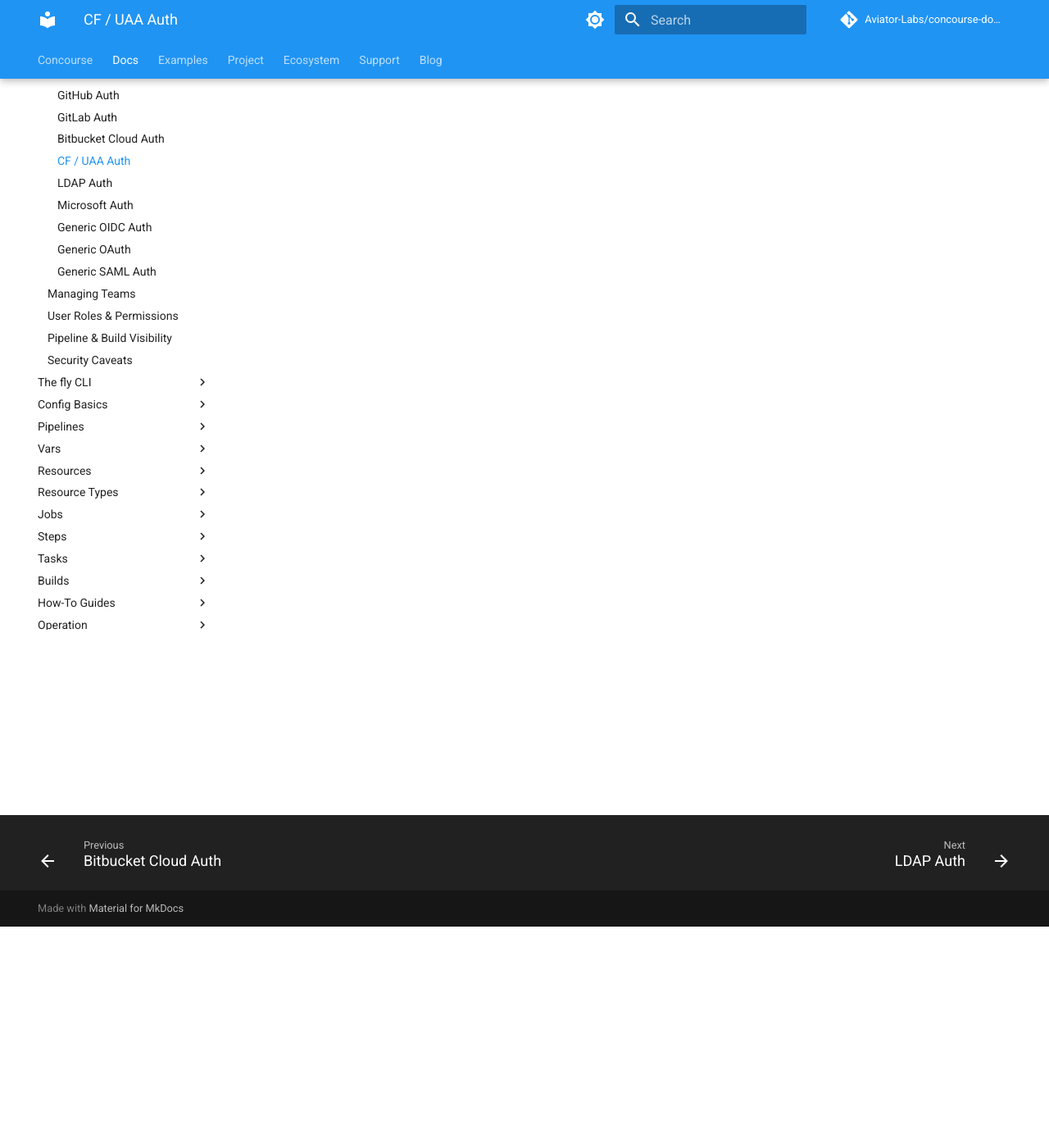
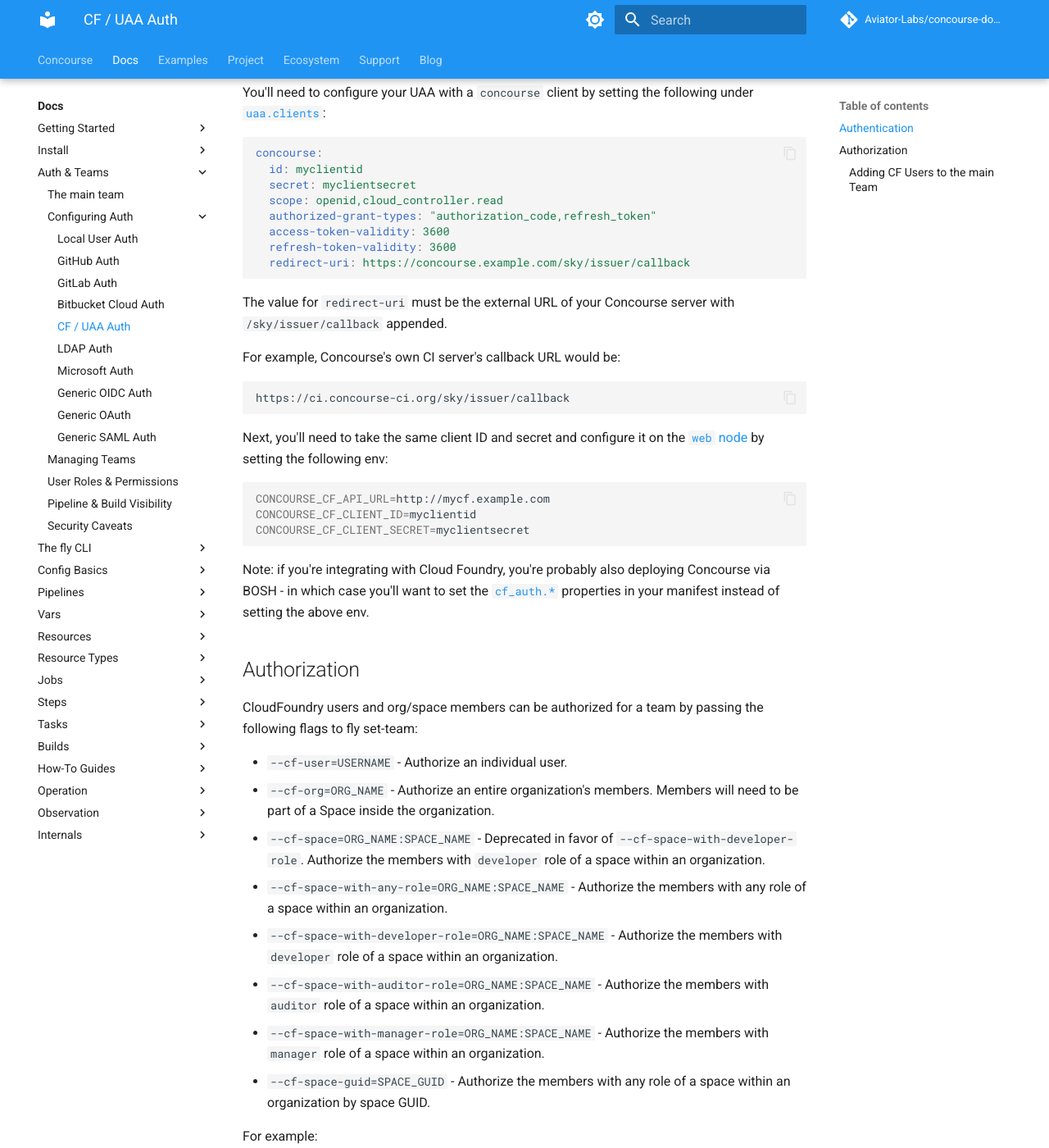
Before and after one commit to Aviator-Labs/concourse-docs, an MkDocs documentation site: the page built from docs/docs/auth-and-teams/configuring/cf-uaa.md, in a window 1280 px wide and 1400 px high, scrolled down 270 px. Shown: the whole window at 82% size. Built offline with MkDocs 1.6.1 and Material for MkDocs 9.7.7, drawn with Linux system fonts in a browser that asks for light colours; comment, search, counter and statistics services are not loaded; some of the changed text lies outside the part shown.

Commit message:
docx: cf-uaa.md auth configuration
Signed-off-by: Kevin Bimonte <kbimonte@gmail.com>

````diff
--- a/docs/docs/auth-and-teams/configuring/cf-uaa.md
+++ b/docs/docs/auth-and-teams/configuring/cf-uaa.md
@@ -1,3 +1,101 @@
 ---
 title: CF / UAA Auth
 ---
+
+Cloud Foundry (CF) auth can be used for operators who wish to authenticate their users configured against their Cloud
+Foundry instance via the UAA auth component.
+
+## Authentication
+
+You'll need to configure your UAA with a `concourse` client by setting the following under [
+`uaa.clients`](http://bosh.io/jobs/uaa?source=github.com/cloudfoundry/uaa-release#p=uaa.clients):
+
+```yaml
+concourse:
+  id: myclientid
+  secret: myclientsecret
+  scope: openid,cloud_controller.read
+  authorized-grant-types: "authorization_code,refresh_token"
+  access-token-validity: 3600
+  refresh-token-validity: 3600
+  redirect-uri: https://concourse.example.com/sky/issuer/callback
+```
+
+The value for `redirect-uri` must be the external URL of your Concourse server with `/sky/issuer/callback` appended.
+
+For example, Concourse's own CI server's callback URL would be:
+
+```
+https://ci.concourse-ci.org/sky/issuer/callback
+```
+
+Next, you'll need to take the same client ID and secret and configure it on the [
+`web` node](../../install/running-web.md) by setting the following env:
+
+```shell
+CONCOURSE_CF_API_URL=http://mycf.example.com
+CONCOURSE_CF_CLIENT_ID=myclientid
+CONCOURSE_CF_CLIENT_SECRET=myclientsecret
+```
+
+Note: if you're integrating with Cloud Foundry, you're probably also deploying Concourse via BOSH - in which case you'll
+want to set the [
+`cf_auth.*`](https://bosh.io/jobs/atc?source=github.com/concourse/concourse-bosh-release#p=cf_auth.client_id) properties
+in your manifest instead of setting the above env.
+
+## Authorization
+
+CloudFoundry users and org/space members can be authorized for a team by passing the following flags to fly set-team:
+
+* `--cf-user=USERNAME` - Authorize an individual user.
+* `--cf-org=ORG_NAME` - Authorize an entire organization's members. Members will need to be part of a Space inside the
+  organization.
+* `--cf-space=ORG_NAME:SPACE_NAME` - Deprecated in favor of `--cf-space-with-developer-role`. Authorize the members with
+  `developer` role of a space within an organization.
+* `--cf-space-with-any-role=ORG_NAME:SPACE_NAME` - Authorize the members with any role of a space within an
+  organization.
+* `--cf-space-with-developer-role=ORG_NAME:SPACE_NAME` - Authorize the members with `developer` role of a space within
+  an organization.
+* `--cf-space-with-auditor-role=ORG_NAME:SPACE_NAME` - Authorize the members with `auditor` role of a space within an
+  organization.
+* `--cf-space-with-manager-role=ORG_NAME:SPACE_NAME` - Authorize the members with `manager` role of a space within an
+  organization.
+* `--cf-space-guid=SPACE_GUID` - Authorize the members with any role of a space within an organization by space GUID.
+
+For example:
+
+```shell
+fly set-team -n my-team \
+    --cf-user my-username \
+    --cf-org my-org \
+    --cf-space my-other-org:my-space
+```
+
+... or via `--config` for [setting user roles](../managing-teams.md#setting-user-roles):
+
+```yaml
+roles:
+  - name: member
+    cf:
+      users: [ "my-username" ]
+      orgs: [ "my-org" ]
+      spaces: [ "my-other-org:my-space" ]
+```
+
+### Adding CF Users to the `main` Team
+
+CloudFoundry users and org/space members can be added to the [`main` team](../main-team.md) authorization config by
+setting the following env on the [`web` node](../../install/running-web.md):
+
+```shell
+CONCOURSE_MAIN_TEAM_CF_USER=username
+CONCOURSE_MAIN_TEAM_CF_ORG=org-name
+CONCOURSE_MAIN_TEAM_CF_SPACE=org-name:space-name
+CONCOURSE_MAIN_TEAM_CF_SPACE_WITH_ANY_ROLE=org-name:space-name
+CONCOURSE_MAIN_TEAM_CF_SPACE_WITH_DEVELOPER_ROLE=org-name:space-name
+CONCOURSE_MAIN_TEAM_CF_SPACE_WITH_AUDITOR_ROLE=org-name:space-name
+CONCOURSE_MAIN_TEAM_CF_SPACE_WITH_MANAGER_ROLE=org-name:space-name
+CONCOURSE_MAIN_TEAM_CF_SPACE_GUID=SPACE_GUID
+```
+
+Multiple users, spaces, etc. may be specified by comma-separating them.
````
